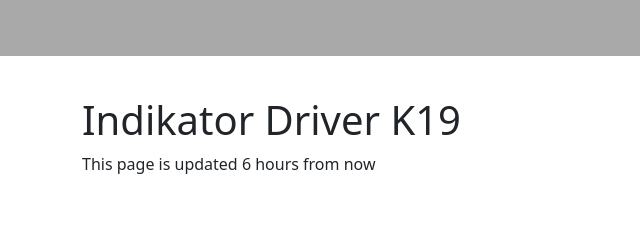
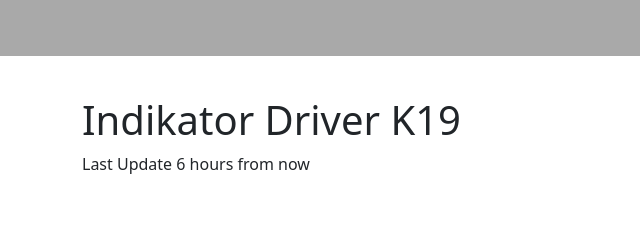
Before and after one commit to abdelsurya/kinerja-k19, a plain HTML site: page driver.html in a window 1280 px wide. Shown: the top 242 px of the page, 0-640 px from the left. Drawn offline with nearby package versions, Linux system fonts and the light colour scheme.

Commit message:
update harian

```diff
--- a/driver.html
+++ b/driver.html
@@ -47,7 +47,7 @@
             <div class="row">
                 <div class="col-md-10">
                     <h1>Indikator Driver K19</h1>
-                    <p>This page is updated <span class="update"> </span></p>
+                    <p>Last Update <span class="update"> </span></p>
                 </div>
             </div>
         </div>
```
Also changed, not shown: index.html (+1 -1 lines), outcome.html (+1 -1 lines).
